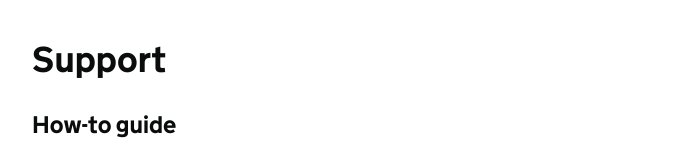
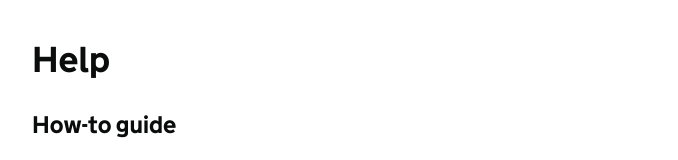
Before and after one commit to UKHomeOffice/cop-product-page, a Gatsby site: page /help in a window 1280 px wide. Shown: the top 160 px of the page, without its empty margins (128-806 px from the left). Built offline with nearby package versions, Linux system fonts and the light colour scheme; Gatsby itself is replaced by a stand-in of ours.

Commit message:
title change

```diff
--- a/src/pages/help.mdx
+++ b/src/pages/help.mdx
@@ -19,7 +19,7 @@ import SubNavigation from "../components/sub_navigation";
 
 <div className="column-two-thirds">
 
-<LargeTitle text={'Support'}/>
+<LargeTitle text={'Help'}/>
 
 <h3 className="govuk-heading-m">How-to guide</h3>
 
```
